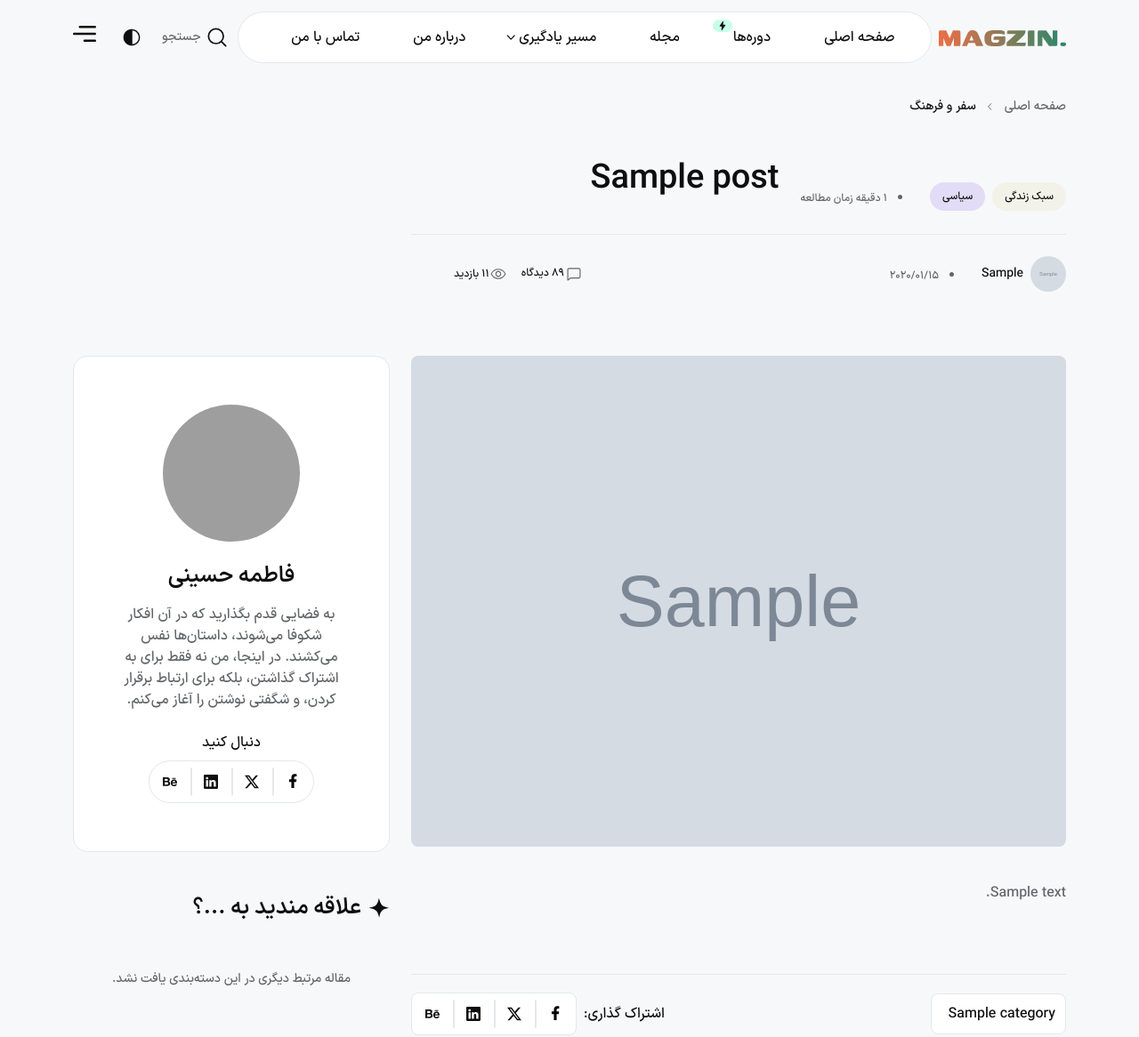
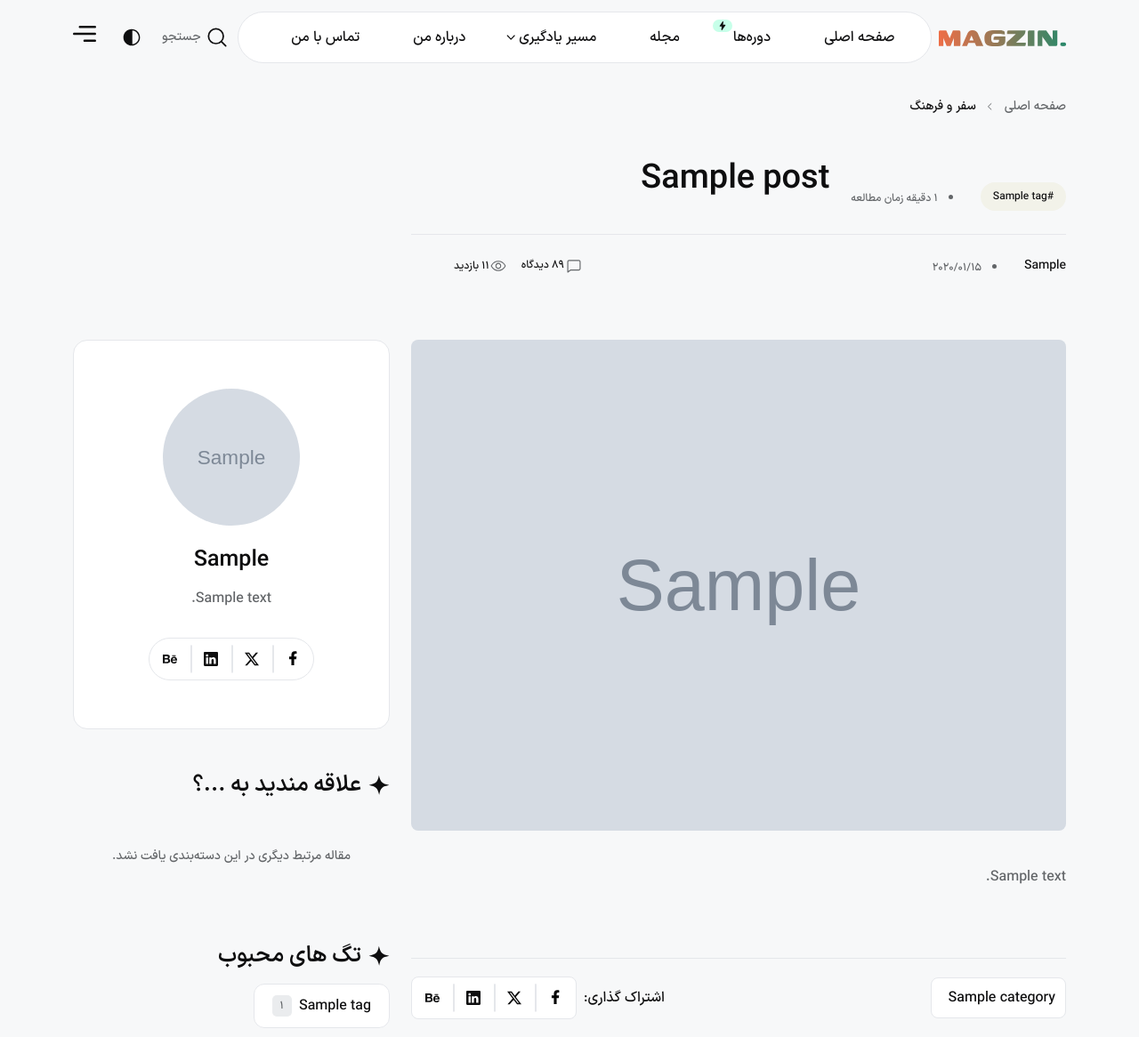
Before and after one commit to mwahdin/fast-django-blog, a Django app: a page that uses templates/blog/single.html in a window 1280 px wide. Shown: the top 1166 px of the page at 89% size. Run offline with Django 5.2, Linux system fonts and the light colour scheme; tables that the repository leaves empty hold one stand-in row (values such as "Sample post"); grey boxes marked "Sample" are stand-in pictures; some libraries are stand-ins or nearby versions; grey boxes are pictures that could not be loaded.

Commit message:
render and update author info display

```diff
--- a/templates/blog/single.html
+++ b/templates/blog/single.html
@@ -27,8 +27,11 @@
               </nav>
               <div class="card-title">
                 <div class="article card-info d-flex flex-wrap align-items-center gap-2 mt-4">
-                      <a href="single-3.html#" class="badge bg-1 fs-8">سبک زندگی</a>
-                      <a href="single-3.html#" class="badge bg-2 fs-8">سیاسی</a>
+                      {% for tag in post.tags.all %}
+                          <a href="#" class="badge bg-1 fs-8">#{{ tag.title }}</a>
+                      {% empty %}
+                          <p class="text-danger small">هیچ تگی برای این پست در پیدا نشد!</p>
+                      {% endfor %}
                       <ul class="d-flex align-items-center text-600 m-0 ps-3">
                           <li>
                               <p class="fs-8 m-0">{{ post.read_time }} دقیقه زمان مطالعه</p>
@@ -40,7 +43,7 @@
                 <div class="border-top"></div>
                 <div class="bottom mt-auto d-flex flex-wrap align-items-center gap-2 pt-4">
                   <a href="single-3.html#" class="author d-flex align-items-center gap-2">
-                    <img class="avatar avatar-md rounded-circle" src="{{ post.author.profile.image.url }}" alt="magzin" />
+                    {% comment %} <img class="avatar avatar-md rounded-circle" src="{{ post.author.profile.image.url }}" alt="post.author.profile.first_name" /> {% endcomment %}
                     <span class="fs-7 text-dark fw-regular">{{ post.author.profile.first_name }}</span>
                   </a>
                   <ul class="d-flex align-items-center gap-4 text-600 m-0 ps-3">
@@ -245,12 +248,11 @@
               <div class="col-md-6 col-lg-12 col-12">
                 <div class="author-card">
                   <div class="card-img mb-4 text-center">
-                    <img class="rounded-circle avatar-154" src="assets/imgs/template/author/author-16.png" alt="magzin" />
+                    <img class="rounded-circle avatar-154" src="{{ post.author.profile.image.url }}" alt="ma{{ post.author.profile.first_name }}gzin" />
                   </div>
                   <div class="card-body text-center">
-                    <h5 class="mb-3">فاطمه حسینی</h5>
-                    <p class="mb-4">به فضایی قدم بگذارید که در آن افکار شکوفا می‌شوند، داستان‌ها نفس می‌کشند. در اینجا، من نه فقط برای به اشتراک گذاشتن، بلکه برای ارتباط برقرار کردن، و شگفتی نوشتن را آغاز می‌کنم.</p>
-                    <p class="text-dark mb-0">دنبال کنید</p>
+                    <h5 class="mb-3">{{ post.author.profile.first_name }}</h5>
+                    <p class="mb-4">{{ post.author.profile.description }}</p>
                     <div class="d-inline-flex group-social-icons mt-2">
                       <a href="single-3.html#" class="icon-shape icon-46">
                         <svg class="dark-mode-invert" xmlns="http://www.w3.org/2000/svg" width="10" height="17" viewBox="0 0 10 17" fill="none">
```
